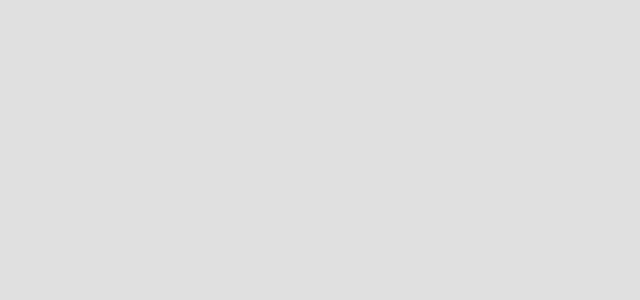
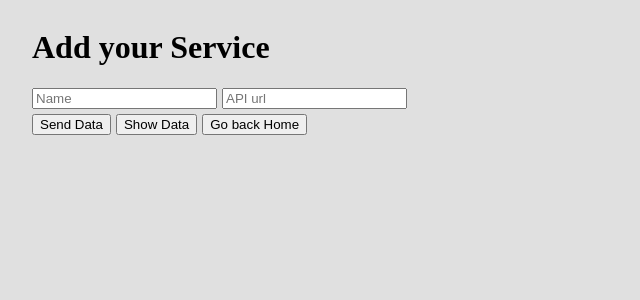
Before and after one commit to AndyCambra/preuba-dawipo, a Vue app in the folder frontend/: page /setting-services in a window 1280 px wide. Before the commit this address had no page. Shown: the top 300 px of the page, without its empty margins (0-640 px from the left). Built offline with nearby package versions, Linux system fonts and the light colour scheme.

Commit message:
feat: Setting Services Page

```diff
--- /dev/null
+++ b/frontend/src/components/SettingServicesPage.vue
@@ -0,0 +1,121 @@
+<template>
+  <div class="container">
+    <h1>Add your Service</h1>
+    <div>
+      <input type="text" v-model="name" placeholder="Name" />
+      <input type="text" v-model="apiUrl" placeholder="API url" />
+
+      <br>
+      </div>
+      <div>
+      <button @click="sendData">Send Data </button>
+      <button @click="getData">Show Data </button>
+      <button @click="navigateToHome">
+        Go back Home
+    </button>
+
+    </div>
+    <BackResponse v-if="data || error" :data="data" :error="error" />
+  </div>
+</template>
+
+<script>
+import axios from "axios";
+import BackResponse from "./Componentes de prueba/BackResponse.vue";
+
+const URL_BACK_SERVICES = "http://localhost:3001/services";
+
+export default {
+  name: "SettingServicesPage",
+  components: {
+    BackResponse,
+  },
+  data() {
+    return {
+      name: "",
+      apiUrl: "",
+      data: null,
+      error: null,
+    };
+  },
+  methods: {
+    async sendData() {
+      const data = { name: this.name, apiUrl: this.apiUrl };
+      try {
+        const response = await axios.post(`${URL_BACK_SERVICES}`, data);
+        this.data = response.data;
+      } catch (err) {
+        this.error = err;
+        console.error(err);
+      }
+    },
+    async getData() {
+      try {
+        const response = await axios.get(URL_BACK_SERVICES);
+        this.data = response.data;
+      } catch (err) {
+        this.error = err;
+        console.error(err);
+      }
+    },
+    async fetchAPIData(item) {
+
+      try {
+        const response = await axios.post(`${URL_BACK_SERVICES}/fetchAPIData`, { name: item });
+        this.data = response.data;
+      } catch (err) {
+        this.error = err;
+        console.error(err);
+      }
+    },
+    async deleteData(item) {
+      const name = item.name;
+
+      try {
+        const response = await axios.delete(`${URL_BACK_SERVICES}/${name}`);
+        this.data = response.data;
+      } catch (err) {
+        this.error = err;
+
+      }
+    },
+    async deleteItem(index) {
+        this.selectedItems.splice(index, 1);
+    },
+    navigateToHome() {
+      this.$router.push('/');
+    },
+  },
+};
+</script>
+<style scoped>
+.container {
+  display: flex;
+  flex-direction: column;
+  align-items: left;
+  margin-left: 24px;
+}
+
+ul {
+  list-style-type: none;
+  padding: 0;
+}
+
+li {
+  display: flex;
+  flex-direction: column;
+  padding: 10px;
+  border: 1px solid #ccc;
+  margin: 5px 0;
+  width: 200px;
+}
+
+.service-box {
+  padding-bottom: 15px;
+}
+
+button, input {
+  margin-right: 5px;
+  margin-bottom: 5px;
+}
+</style>
--- a/frontend/src/router/index.js
+++ b/frontend/src/router/index.js
@@ -1,6 +1,7 @@
 import { createRouter, createWebHistory } from "vue-router";
 import HomePage from "../components/HomePage.vue";
 import SelectedItemsPage from "../components/SelectedItemsPage.vue";
+import SettingServicesPage from "../components/SettingServicesPage.vue";
 import Dashboard from "../components/UserDashboard.vue";
 import DashPrueba from "../components/DashPrueba.vue"
 
@@ -15,6 +16,11 @@ const routes = [
     name: "SelectedItemsPage",
     component: SelectedItemsPage,
   },
+  {
+    path: "/setting-services",
+    name: "SettingServicesPage",
+    component: SettingServicesPage,
+  },
   { path: "/dashboard", name: "UserDashboard", component: Dashboard },
   { path: "/dash-prueba", name: "DashPrueba", component: DashPrueba },
   // Puedes añadir más rutas aquí
```
